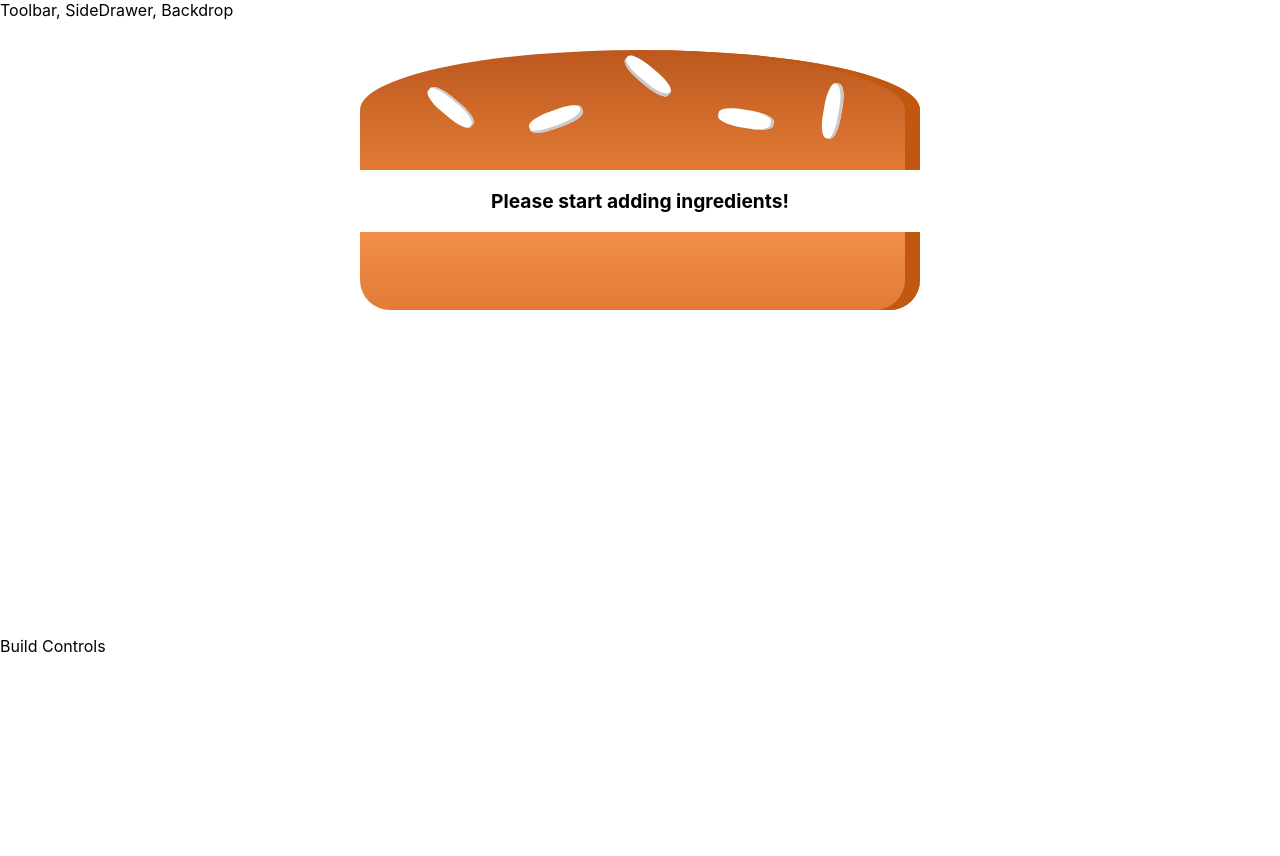
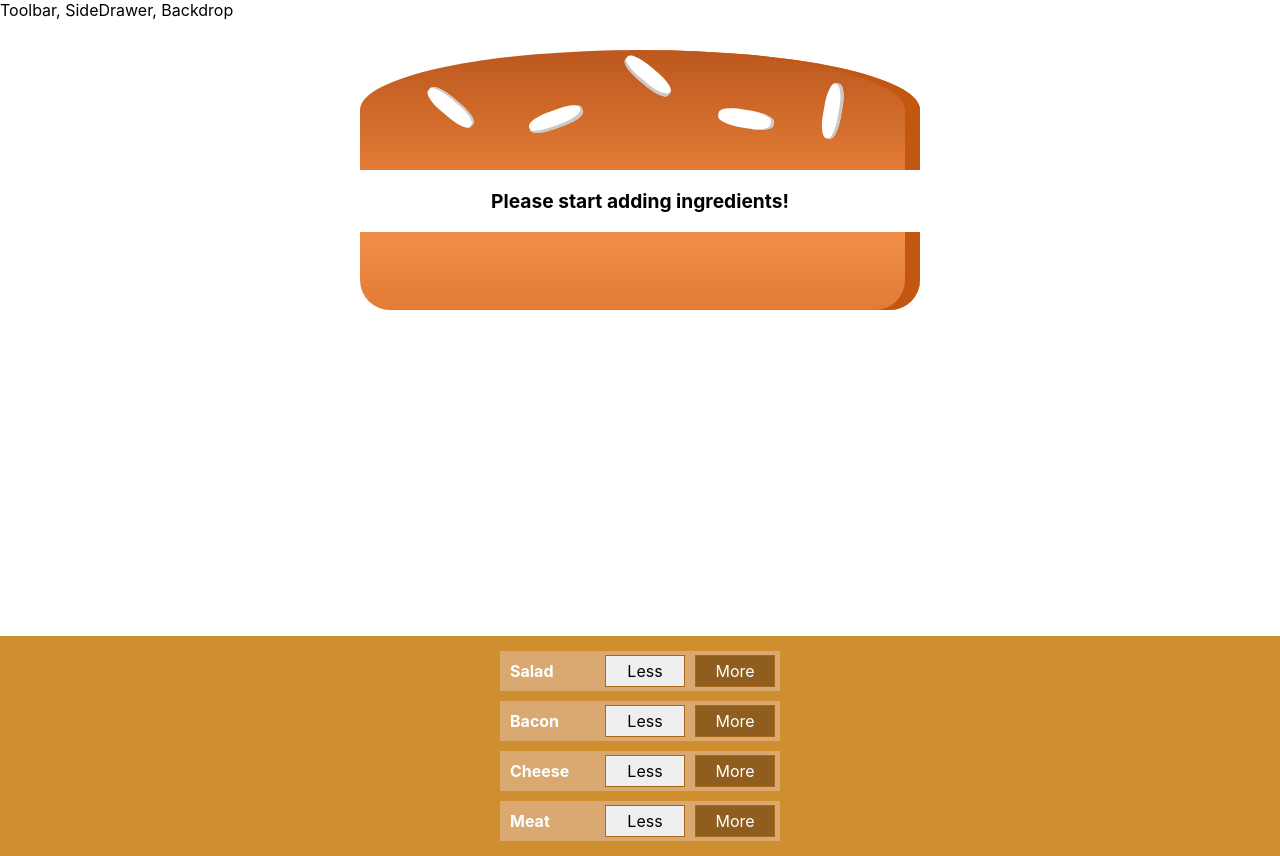
Before and after one commit to danielbyun/burger-builder, a React app: page / in a window 1280 px wide. Before the commit the page ends 800 px from the top, so only its background shows below. Built offline with nearby package versions, Linux system fonts and the light colour scheme.

Commit message:
Implement BuildControls / BuildControl dynamically

```diff
--- a/src/components/Burger/BuildControls/BuildControl/BuildControl.js
+++ b/src/components/Burger/BuildControls/BuildControl/BuildControl.js
@@ -1,11 +1,11 @@
 import React from "react";
-import classes from "./BuildControl.css";
+import "./BuildControl.css";
 
 const buildControl = props => (
-  <div className={classes.BuildControl}>
-    <div className={classes.Label}>{props.label}</div>
-    <button className={classes.Less}>Less</button>
-    <button className={classes.More}>More</button>
+  <div className={"BuildControl"}>
+    <div className={"Label"}>{props.label}</div>
+    <button className={"Less"}>Less</button>
+    <button className={"More"}>More</button>
   </div>
 );
 
--- a/src/components/Burger/BuildControls/BuildControls.js
+++ b/src/components/Burger/BuildControls/BuildControls.js
@@ -1,5 +1,20 @@
 import React from "react";
+import "./BuildControls.css";
+import BuildControl from "./BuildControl/BuildControl";
 
-const buildControls = props => <></>;
+const controls = [
+  { label: "Salad", type: "salad" },
+  { label: "Bacon", type: "bacon" },
+  { label: "Cheese", type: "cheese" },
+  { label: "Meat", type: "meat" }
+];
+
+const buildControls = props => (
+  <div className="BuildControls">
+    {controls.map(ctrl => (
+      <BuildControl key={ctrl.labell} label={ctrl.label} />
+    ))}
+  </div>
+);
 
 export default buildControls;
--- a/src/containers/BurgerBuilder/BurgerBuilder.js
+++ b/src/containers/BurgerBuilder/BurgerBuilder.js
@@ -1,6 +1,7 @@
 import React, { Component } from "react";
 import Aux from "../../hoc/Aux";
 import Burger from "../../components/Burger/Burger";
+import BuildControls from "../../components/Burger/BuildControls/BuildControls";
 
 class BurgerBuilder extends Component {
   // constructor(props) {
@@ -21,7 +22,7 @@ class BurgerBuilder extends Component {
     return (
       <Aux>
         <Burger ingredients={this.state.ingredients} />
-        <div>Build Controls</div>
+        <BuildControls />
       </Aux>
     );
   }
```
